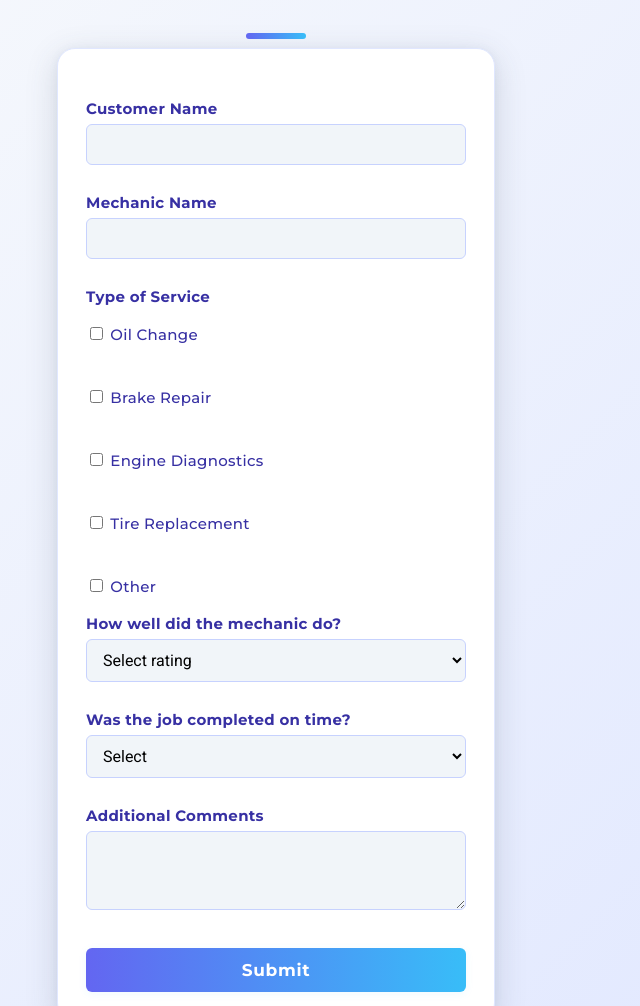
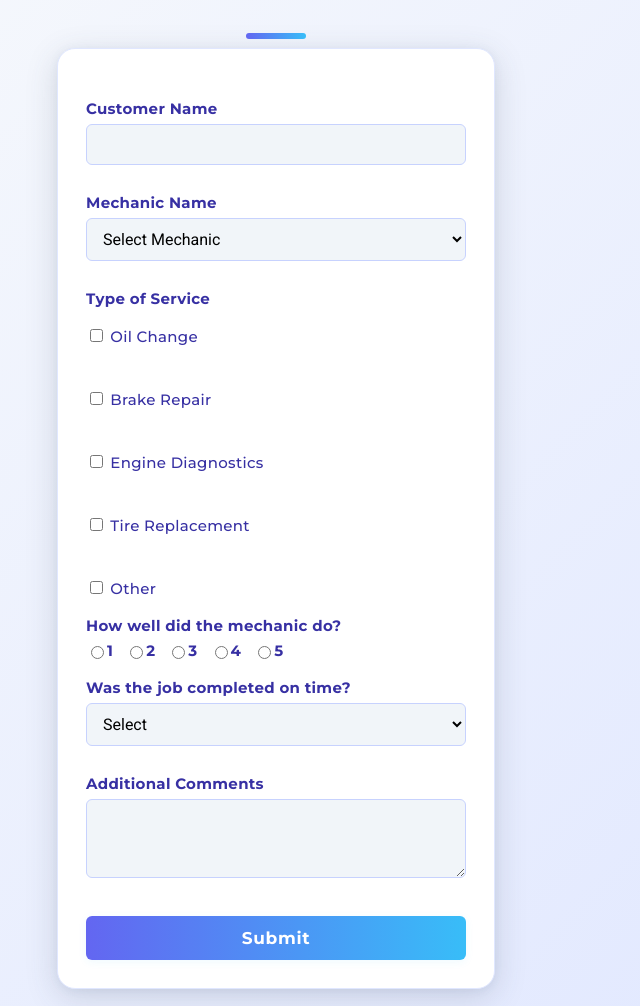
Before and after one commit to SeanPJDR26/Survey-Form, a plain HTML site: page index.html in a window 1280 px wide. Shown: the top 1006 px of the page, without its empty margins (364-1004 px from the left). Drawn offline with Linux system fonts and the light colour scheme.

Commit message:
Add files via upload

```diff
--- a/index.html
+++ b/index.html
@@ -94,7 +94,11 @@
     <input type="text" name="customerName" id="customerName" required>
 
     <label for="mechanicName">Mechanic Name</label>
-    <input type="text" name="mechanicName" id="mechanicName" required>
+    <select name="mechanicName" id="mechanicName" required>
+        <option value="">Select Mechanic</option>
+        <option value="Sean">Sean</option>
+        <option value="Matthew">Matthew</option>
+    </select>
 
     <label>Type of Service</label>
     <div style="margin-bottom: 10px;">
@@ -115,14 +119,24 @@
         </label>
     </div>
 
-    <label for="jobSatisfaction">How well did the mechanic do?</label>
-    <select name="jobSatisfaction" id="jobSatisfaction" required>
-        <option value="">Select rating</option>
-        <option value="Excellent">Excellent</option>
-        <option value="Good">Good</option>
-        <option value="Average">Average</option>
-        <option value="Poor">Poor</option>
-    </select>
+    <label>How well did the mechanic do?</label>
+    <div style="margin-bottom: 10px; display: flex; gap: 12px;">
+        <label style="margin: 0; display: flex; align-items: center;">
+            <input type="radio" name="jobSatisfaction" value="1" required> 1
+        </label>
+        <label style="margin: 0; display: flex; align-items: center;">
+            <input type="radio" name="jobSatisfaction" value="2"> 2
+        </label>
+        <label style="margin: 0; display: flex; align-items: center;">
+            <input type="radio" name="jobSatisfaction" value="3"> 3
+        </label>
+        <label style="margin: 0; display: flex; align-items: center;">
+            <input type="radio" name="jobSatisfaction" value="4"> 4
+        </label>
+        <label style="margin: 0; display: flex; align-items: center;">
+            <input type="radio" name="jobSatisfaction" value="5"> 5
+        </label>
+    </div>
 
     <label for="timeliness">Was the job completed on time?</label>
     <select name="timeliness" id="timeliness" required>
@@ -138,7 +152,7 @@
     <button type="submit">Submit</button>
 </form>
 <script>
-    const scriptURL = 'https://script.google.com/macros/s/AKfycbwlJoH1Bie2i0QKD6bDrXqyT772vfIrdPVN5n8hlHxGsCbCnG7sV73vaWK6tyhYqsxvHw/exec';
+    const scriptURL = 'https://script.google.com/macros/s/AKfycbzqj_ESzsNtre_KKrLh5FQAXrLA8_QphXlm-nG_H6kHTbtgSkk0-SNDbevmIOjPgwk0OQ/exec';
     const form = document.getElementById('googleForm');
     form.addEventListener('submit', e => {
         e.preventDefault();
```
